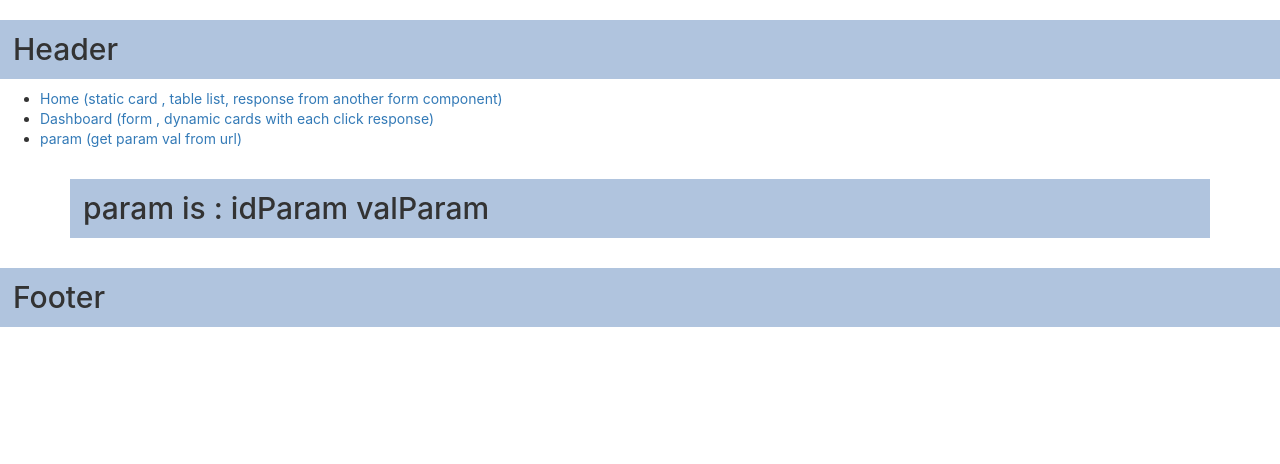
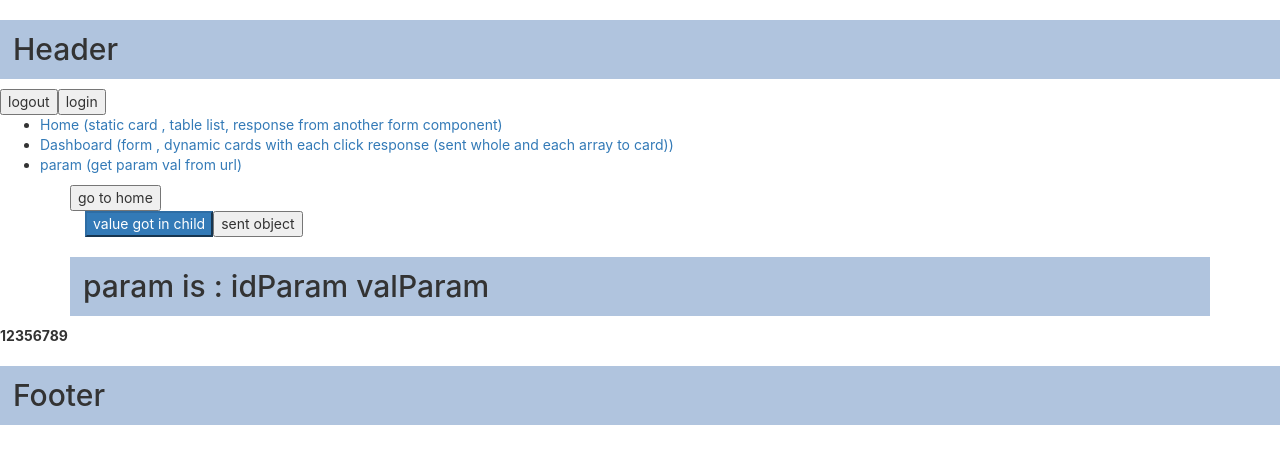
Before and after one commit to akhil-bp/react-basics, a React (Create React App) app: page /param/idParam/valParam in a window 1280 px wide. Shown: the top 464 px of the page. Built offline with nearby package versions, Linux system fonts and the light colour scheme.

Commit message:
works fine

```diff
--- a/package.json
+++ b/package.json
@@ -11,7 +11,7 @@
     "simple-react-validator": "^1.2.0"
   },
   "scripts": {
-    "start": "PORT=8080 react-scripts start",
+    "start": "PORT=80 react-scripts start",
     "build": "react-scripts build",
     "test": "react-scripts test",
     "eject": "react-scripts eject"
--- a/src/App.js
+++ b/src/App.js
@@ -40,6 +40,8 @@ export default class App extends Component {
             <Route path="/dynamic" component={Dynamic} exact />
             <Route path="/param/:id/:val" component={Param} />
             <Route path="/formtwo" component={Formtwo} />
+            <Route path="/header" component={Header} />
+
 
           </Switch>
           <Footer />
--- a/src/components/card_dynamic.js
+++ b/src/components/card_dynamic.js
@@ -1,35 +1,25 @@
 import React from "react";
 export default class dynamic extends React.Component {
-    state = {
-        user: null
+    // constructor(){}
+    kk = (values, d) => {
+        this.props.kk(values)
+        console.log(values)
+        document.getElementsByClassName(values.id + "temp")[0].style.display = "none"
     }
     componentDidMount() {
-        // console.log("props", this.props.data)
-        // setTimeout(()=>{
-        // console.log("props", this.props.data.response)
-        // },3000)
-        const arrayValues = this.props.data.response.map((val, index) => {
-            // console.log(val)
-            return (
-                // <p>{val.id}</p>
-                <div className="card" style={{ width: 200 }}>
-                    <img className="card-img-top" src={val.thumbnailUrl} alt="Card image" style={{ maxWidth: 196 }} />
-                    <div className="card-body">
-                        <button className="card-title" onClick={this.props.kk}>{val.id}</button>
-                        <a className="card-text" >{val.title}</a>
-                    </div>
-                </div>
 
-            )
-        })
-        this.setState({ user: arrayValues })
     }
     render() {
         return (
-            <div className="container">
-                {this.state.user}
+            <div className={this.props.data.id +"temp"+" container"}>
+                <div className="card" style={{ width: 200 }}>
+                    <img className="card-img-top" src={this.props.data.thumbnailUrl} alt="Card image" style={{ maxWidth: 196 }} />
+                    <div className="card-body">
+                        <button className="card-title" onClick={this.kk.bind(this, this.props.data)}>{this.props.data.id}</button>
+                        <a className="card-text" >{this.props.data.title}</a>
+                    </div>
+                </div>
             </div>
         )
-        // })
     }
 }
--- /dev/null
+++ b/src/components/card_dynamic_before_map.js
@@ -0,0 +1,36 @@
+import React from "react";
+export default class dynamic_before_map extends React.Component {
+    state = {
+        user: null
+    }
+    // kk = (values)=>{
+    //     // values.persist()
+    //     this.props.kk(values.target.innerHTML)
+    // }
+    delete(a,e) {
+        console.log(a)
+        this.props.kk(a)
+        document.getElementsByClassName(a.id)[0].style.display = "none"
+    }
+    componentDidMount() {
+        const arrayValues = this.props.data.response.map((val, index) => {
+            return (
+                <div key={val.id} style={{ width: 200 }} className={val.id}>
+                    <img className="card-img-top" src={val.thumbnailUrl} alt="Card image" style={{ maxWidth: 196 }} />
+                    <div className="card-body">
+                        <button className="card-title" key={val.id} onClick={(e) => { this.delete(val,e) }}>{val.id} delete</button>
+                        <a className="card-text" >{val.title}</a>
+                    </div>
+                </div>
+            )
+        })
+        this.setState({ user: arrayValues })
+    }
+    render() {
+        return (
+            <div className="container">
+                {this.state.user}
+            </div>
+        )
+    }
+}
--- /dev/null
+++ b/src/components/env.js
@@ -0,0 +1,3 @@
+export const envData ={
+    isLoggedIn : true
+}
--- a/src/components/footer.js
+++ b/src/components/footer.js
@@ -1,10 +1,24 @@
 import React from "react";
 export default class Footer extends React.Component{
-render(){
+    state={
+        data:null
+    }
+    componentDidMount() {
+        const num = [1,2,3,5,6,7,8,9];
+        const dd = num.map((d)=>{
+            return(
+            <b key={d}>{d}</b>
+            )
+        })
+        this.setState({data:dd})
+    }
+    render(){
+
     return(
-        <div>
-            <h2>Footer</h2>
-        </div>
-    )
+            <span>{this.state.data}
+                <h2>Footer</h2>
+            </span>
+        )
+
 }
 }
--- a/src/components/header.js
+++ b/src/components/header.js
@@ -1,15 +1,24 @@
 import React from "react";
 import { NavLink } from "react-router-dom"
+const env = require('./env')
 
 export default class header extends React.Component {
+    componentDidMount(){
 
+    }
+    logout = ()=>{
+        env.envData.isLoggedIn = false
+    }
+    login = ()=>{
+        env.envData.isLoggedIn = true
+    }
     render() {
         return (
             <div>
-                <h2>Header</h2>
+                <h2>Header</h2><button onClick={this.logout}>logout</button><button onClick={this.login}>login</button>
                 <ul>
                     <li><NavLink to="/home">Home (static card , table list, response from another form component)</NavLink></li>
-                    <li><NavLink to="/form">Dashboard (form , dynamic cards with each click response)</NavLink></li>
+                    <li><NavLink to="/form">Dashboard (form , dynamic cards with each click response (sent whole and each array to card))</NavLink></li>
                     <li><NavLink to="/param/idParam/valParam">param (get param val from url)</NavLink></li>
                 </ul>
             </div>
--- a/src/components/home.js
+++ b/src/components/home.js
@@ -2,38 +2,53 @@ import React from 'react';
 import axios from 'axios';
 import Card from './card';
 import Formtwo from './formtwo';
-
+const env = require('./env')
 
 export default class Home extends React.Component {
 
 
-    constructor() {
-        super()
+    constructor(props) {
+        super(props);
+
+        console.log(this.props);
         this.state = {
             name: "ajo",
             place: "mala",
             user: null,
             values: [],
-            sent_data:{}
+            sent_data: {}
         }
     }
-    componentDidMount(){
+    componentWillUnmount() {
+        clearInterval(this.timer)
+    }
+    componentDidMount() {
+        this.timer = setInterval(() => {
+            console.log(Date.now())
+        }, 3000)
         let sent_data = this.state.sent_data;
-        sent_data['name']="sampli"
-        sent_data['gmail']="sample@gmail"
-        sent_data['imageurl']="https://i1.fnp.com/images/pr/l/romancing-roses-n-daisies_1.jpg"
+        sent_data['name'] = "sampli"
+        sent_data['gmail'] = "sample@gmail"
+        sent_data['imageurl'] = "https://i1.fnp.com/images/pr/l/romancing-roses-n-daisies_1.jpg"
 
         this.setState({
-            sent_data:sent_data
+            sent_data: sent_data
         })
+
+        setInterval(() => { this.setState({ time: <span className="bg-warning">TIME : <b> {new Date().toLocaleTimeString()}</b>.</span> }) }, 1000)
+        if (!env.envData.isLoggedIn == true) {
+            // alert("hi")
+            let path = "/form";
+            this.props.history.push(path);
+        }
     }
     upadeState(val) {
         this.setState({
             name: val.target.value
         })
     }
-    get_tr = (val)=>{
-        console.log(val,"data")
+    get_tr = (val) => {
+        console.log(val, "data")
         alert(JSON.stringify(val))
         // alert(val)
 
@@ -50,7 +65,7 @@ export default class Home extends React.Component {
 
                     return (
 
-                        <tr key={val.id} onClick={()=>{this.get_tr(val)}}>
+                        <tr key={val.id} onClick={() => { this.get_tr(val) }}>
                             <td>{val.id}</td>
                             <td>{val.username}</td>
                             <td>{val.phone}</td>
@@ -77,9 +92,9 @@ export default class Home extends React.Component {
                 this.setState({ user: arrayValues })
             })
     }
-    triggerfun(e){
+    triggerfun(e) {
         e.persist();
-        console.log('triggerfun working',e)
+        console.log('triggerfun working', e)
 
     }
     // ddd(e){
@@ -89,12 +104,13 @@ export default class Home extends React.Component {
     ddd = (val) => {
         // this.setState({...formModel});
         console.log(val)
-      }
+    }
     render() {
         return (
 
             <div >
-            <Card data={this.state.sent_data} triggerfun={this.triggerfun.bind()}/>
+                {this.state.time}
+                <Card data={this.state.sent_data} triggerfun={this.triggerfun.bind()} />
 
                 <input type="text" onChange={this.upadeState.bind(this)} ></input>
                 <p>
--- a/src/components/param.js
+++ b/src/components/param.js
@@ -1,14 +1,40 @@
 import React from "react";
+import Prop from './prop'
 export default class param extends React.Component {
 
     componentDidMount() {
         console.log("props", this.props)
     }
+    val(e) {
+        e.persist();
+        console.log(e, "just call on each button click")
+        // e.target.classList.add('btn-primary');
+        if (e.target.classList[0] == 'btn-primary') {
+            e.target.classList.add('btn-danger');
+            e.target.classList.remove('btn-primary');
+        } else if (e.target.classList[0] == 'btn-danger') {
+            e.target.classList.remove('btn-danger');
+            e.target.classList.add('btn-primary');
+        }
+
+    }
+    oo(e) {
+        console.log(e, "object")
+
+    }
+    home = ()=>{
+        console.log(this.props)
+        let path ="/home";
+        this.props.history.push(path);
+
+    }
     render() {
         return (
             <div className="container">
-                <h2>param is : {this.props.match.params.id+" "+this.props.match.params.val}</h2>
+            <button onClick={this.home}>go to home</button>
+                <Prop fromparent="value got in child" sendtoparent={this.val} nn={this.oo} />
+                <h2>param is : {this.props.match.params.id + " " + this.props.match.params.val}</h2>
             </div>
-                )
-            }
+        )
+    }
 }
--- /dev/null
+++ b/src/components/prop.js
@@ -0,0 +1,33 @@
+import React from "react";
+export default class prop extends React.Component {
+    // constructor(props){
+    //     super(props)
+    // }
+    componentDidMount() {
+
+    }
+    mm = (event) =>{
+        // event.preventDefault()
+        let journal = [
+            {events: ["work", "touched tree", "pizza",
+                      "running", "television"],
+             squirrel: false},
+            {events: ["work", "ice cream", "cauliflower",
+                      "lasagna", "touched tree", "brushed teeth"],
+             squirrel: false},
+            {events: ["weekend", "cycling", "break", "peanuts",
+                      "beer"],
+             squirrel: true},
+            /* and so on... */
+          ];
+        this.props.nn(journal)
+    }
+    render() {
+        return (
+            <div className="container">
+                <button className="btn-primary" onClick={this.props.sendtoparent}>{this.props.fromparent}</button>
+                <button onClick={this.mm}>sent object</button>
+            </div>
+                )
+            }
+}
--- a/src/index.js
+++ b/src/index.js
@@ -4,7 +4,10 @@ import './index.css';
 import App from './App';
 
 import * as serviceWorker from './serviceWorker';
-
+// const element = function gg() {
+//     return(<h1>Hello, world</h1>)
+// }
+// ReactDOM.render(element, document.getElementById('root'));
 ReactDOM.render(<App />, document.getElementById('root'));
 
 // If you want your app to work offline and load faster, you can change
```
Also changed, not shown: src/components/form.js (+50 -51 lines).
